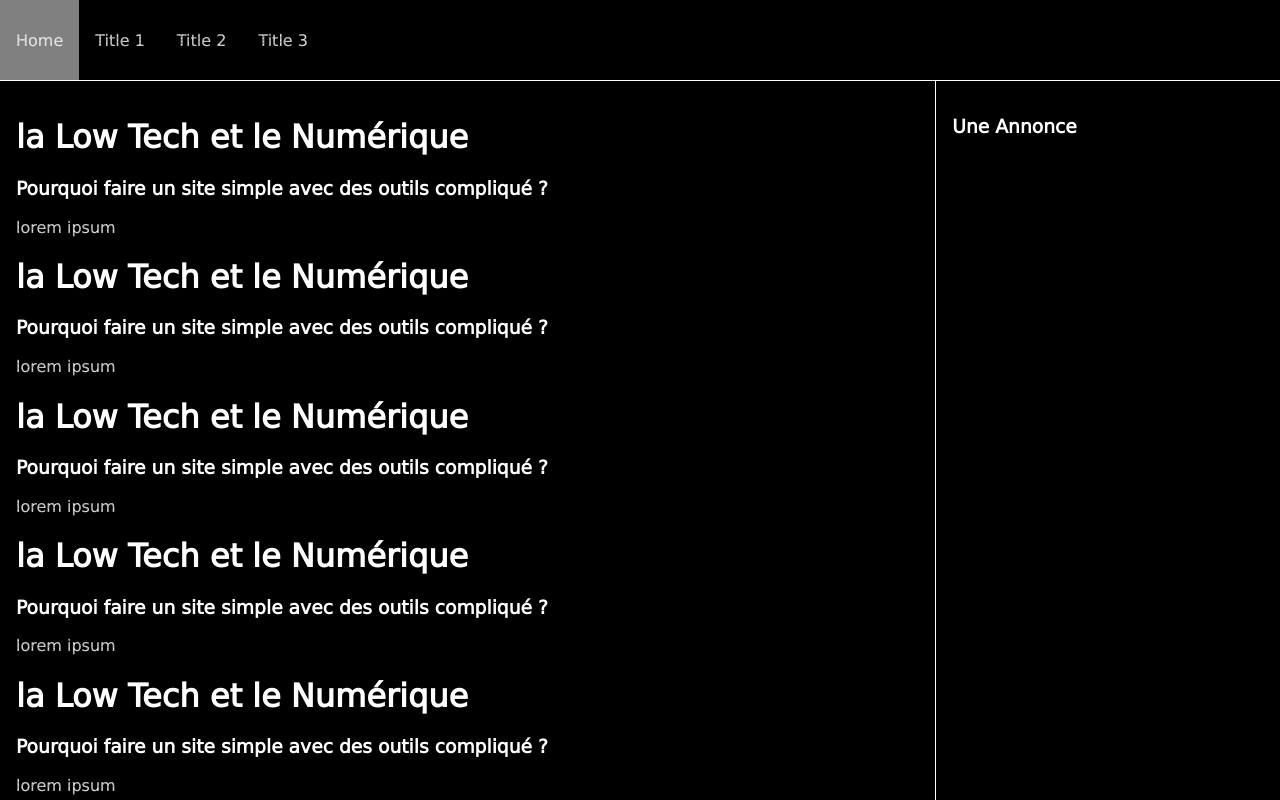
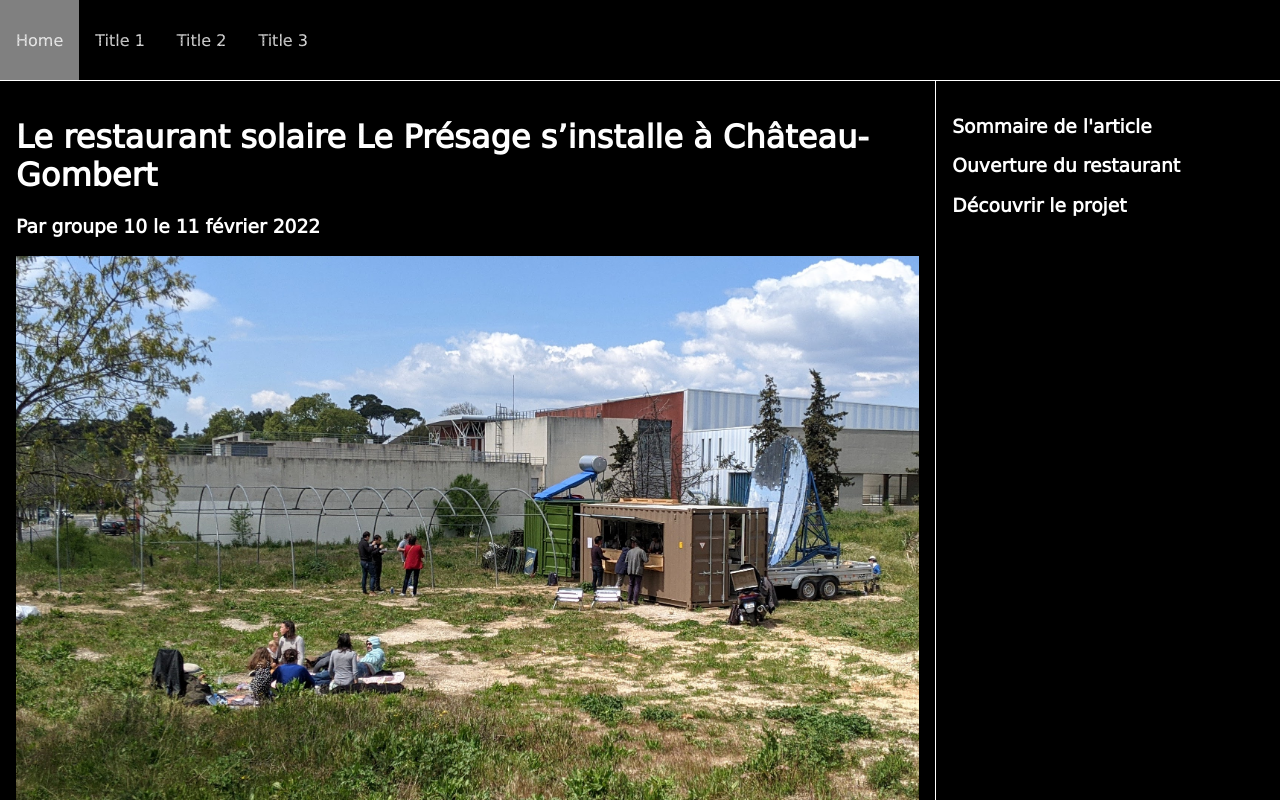
Before and after one commit to Carlitos73490/LowTechCarlJeremy, a plain HTML site: page index.html in a window 1280 px wide. Drawn offline with Linux system fonts and the light colour scheme.

Commit message:
Article le présage

```diff
--- a/index.html
+++ b/index.html
@@ -17,52 +17,42 @@
 <div class="d-flex h-90">
     <div class="d-flex flex-column w-75 h-100 scroll">
         <div class="article ">
-            <h1>la Low Tech et le Numérique</h1>
-            <h3>Pourquoi faire un site simple avec des outils compliqué ?</h3>
-            <p>lorem ipsum</p>
-            <h1>la Low Tech et le Numérique</h1>
-            <h3>Pourquoi faire un site simple avec des outils compliqué ?</h3>
-            <p>lorem ipsum</p>
-            <h1>la Low Tech et le Numérique</h1>
-            <h3>Pourquoi faire un site simple avec des outils compliqué ?</h3>
-            <p>lorem ipsum</p>
-            <h1>la Low Tech et le Numérique</h1>
-            <h3>Pourquoi faire un site simple avec des outils compliqué ?</h3>
-            <p>lorem ipsum</p>
-            <h1>la Low Tech et le Numérique</h1>
-            <h3>Pourquoi faire un site simple avec des outils compliqué ?</h3>
-            <p>lorem ipsum</p>
-            <h1>la Low Tech et le Numérique</h1>
-            <h3>Pourquoi faire un site simple avec des outils compliqué ?</h3>
-            <p>lorem ipsum</p>
-            <h1>la Low Tech et le Numérique</h1>
-            <h3>Pourquoi faire un site simple avec des outils compliqué ?</h3>
-            <p>lorem ipsum</p>
-            <h1>la Low Tech et le Numérique</h1>
-            <h3>Pourquoi faire un site simple avec des outils compliqué ?</h3>
-            <p>lorem ipsum</p>
-            <h1>la Low Tech et le Numérique</h1>
-            <h3>Pourquoi faire un site simple avec des outils compliqué ?</h3>
-            <p>lorem ipsum</p>
-            <h1>la Low Tech et le Numérique</h1>
-            <h3>Pourquoi faire un site simple avec des outils compliqué ?</h3>
-            <p>lorem ipsum</p>
-            <h1>la Low Tech et le Numérique</h1>
-            <h3>Pourquoi faire un site simple avec des outils compliqué ?</h3>
-            <p>lorem ipsum</p>
-            <h1>la Low Tech et le Numérique</h1>
-            <h3>Pourquoi faire un site simple avec des outils compliqué ?</h3>
-            <p>lorem ipsum</p>
-            <h1>la Low Tech et le Numérique</h1>
-            <h3>Pourquoi faire un site simple avec des outils compliqué ?</h3>
-            <p>lorem ipsum</p>
+            <h1>Le restaurant solaire Le Présage s’installe à Château-Gombert</h1>
+            <h3>Par groupe 10 le 11 février 2022</h3>
+            <img src="images/guinguette-restaurant-solaire-presage.jpg">
+            <p>Le restaurant solaire Le Présage s’ancre définitivement sur son terrain au technopôle de Château-Gombert, dans sa version guinguette. Il propose une cuisine écoresponsable à emporter, tous les midis, en attendant que le restaurant « en dur » sorte de terre en 2022.
+                Ça y est ! Après des années de travail, de tractations et d’itinérance, le projet de restaurant solaire Le Présage pose enfin ses valises à sa destination définitive : un terrain au cœur du technopole de Château-Gombert (13013), à Marseille.
+
+                « Nous ouvrirons dès lundi 26 avril, tous les midis de la semaine, en proposant des plats à emporter », mesures sanitaires obligent, nous explique le fondateur Pierre-André Aubert en prenant les commandes. Ce jeudi, pour la “pré-ouverture” de rodage, les curieux ont tout de même pu trouver de quoi manger au soleil tout en respectant les distanciations sociales sur les 2 700 m² de verdure du terrain.
+
+                , Le restaurant solaire Le Présage s&#8217;installe à Château-Gombert, Made in Marseille
+                Lorsque les mesures gouvernementales le permettront, une grande terrasse sera proposée pour déguster sous la serre ombragée
+
+                Pour ce service d’essai, et afin de donner le ton des menus à venir, la carte proposait maquereaux, bonites, pleurotes ou légumes poêlés accompagnés de riz de Camargue, lentilles vertes, suprême d’agrumes et gremolata. Des produits naturels, de saison et locaux, préparés par les cuisiniers grâce à la chaleur du soleil marseillais.
+
+                , Le restaurant solaire Le Présage s&#8217;installe à Château-Gombert, Made in Marseille
+
+                Le restaurant construit d’ici 2022
+                C’est à Aubagne, en 2017, qu’est né la première version de ce restaurant innovant et écoresponsable. Il fonctionne à 100 % à l’énergie solaire. Il s’est développé à Marseille avec la version « Guinguette » créée dans un conteneur reconditionné et transportable. C’est celui-ci qui accueille aujourd’hui les gourmands sur le terrain de Château-Gombert en attendant que la version finale du restaurant, « en dur », sorte de terre.
+
+                Découvrir le projet :
+
+                , Le restaurant solaire Le Présage s&#8217;installe à Château-Gombert, Made in Marseille
+                Le Présage : le 1er restaurant 100% solaire en France va s’installer à Marseille
+
+                « Nous tablons sur 2022 pour la fin du chantier », annonce Benjamin Leroy, un des associés. Bâtiment écoresponsable, circuit-court, production de légumes bio sur place, valorisation des déchets… En plus de sa cuisine solaire ambitieuse, le projet se veut écoresponsable de A à Z. En attendant, « la nouvelle écriture gastronomique à l’encre solaire de Marseille » est déjà à dévorer.
+            </p>
+
         </div>
         <div class="footer">
             <p>Site hebergé en France</p>
         </div>
     </div>
     <div class="annonces w-25 h-100">
-        <h3>Une Annonce</h3>
+        <h3>Sommaire de l'article</h3>
+        <h3>Ouverture du restaurant</h3>
+        <h3>Découvrir le projet</h3>
+
     </div>
 
 </div>
--- a/style.css
+++ b/style.css
@@ -19,6 +19,9 @@
     color: white;
     background-color: black;
     /*padding: 60px 18px 18px 18px;*/
+}
+.article img{
+    width: 100%;
 }
 
 .header {
@@ -77,6 +80,7 @@
 
 
 
+
 /*Boostrap minimal*/
 
 .d-flex{
```
Also changed, not shown: images/guinguette-restaurant-solaire-presage.jpg (added).
